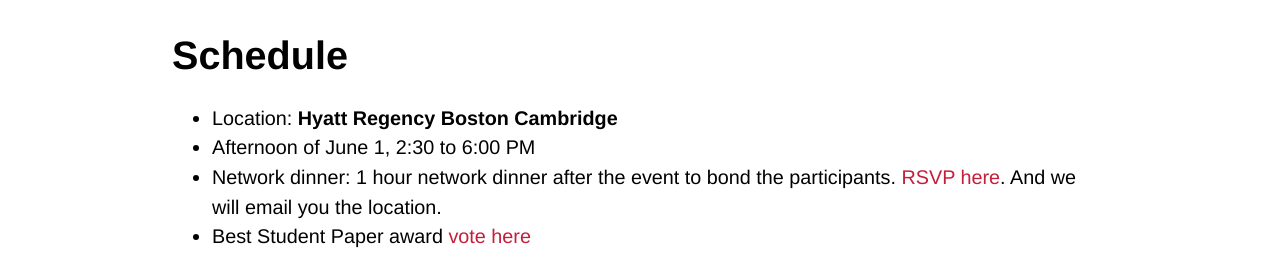
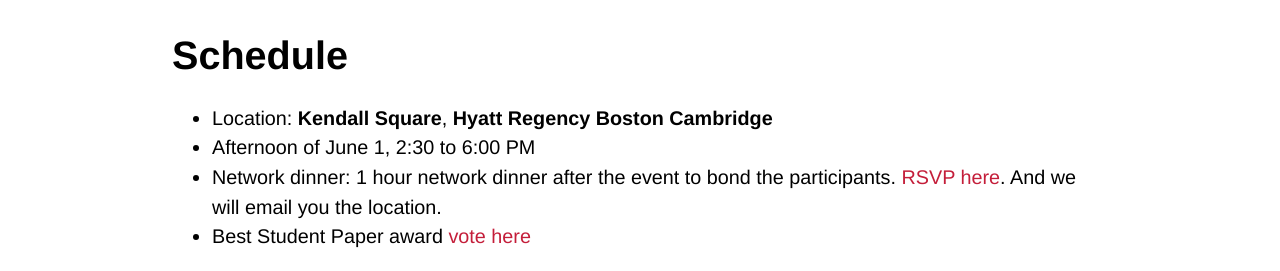
Before and after one commit to netscisci/netscisci.github.io, a Jekyll site: the page built from schedule.md, in a window 1280 px wide. Shown: the part 350-621 px from the top of the page. Built offline with Jekyll 4.4.1, drawn with Linux system fonts in a browser that asks for light colours; some web fonts are replaced; our own code applies the rules of GitHub Pages for plain Markdown files.

Commit message:
Update schedule.md

```diff
--- a/schedule.md
+++ b/schedule.md
@@ -2,7 +2,7 @@
 layout: default
 ---
 # Schedule
-- Location: **Hyatt Regency Boston Cambridge**
+- Location: **Kendall Square**, **Hyatt Regency Boston Cambridge**
 - Afternoon of June 1, 2:30 to 6:00 PM
 - Network dinner: 1 hour network dinner after the event to bond the participants. [RSVP here](). And we will email you the location.
 - Best Student Paper award [vote here]()
```
